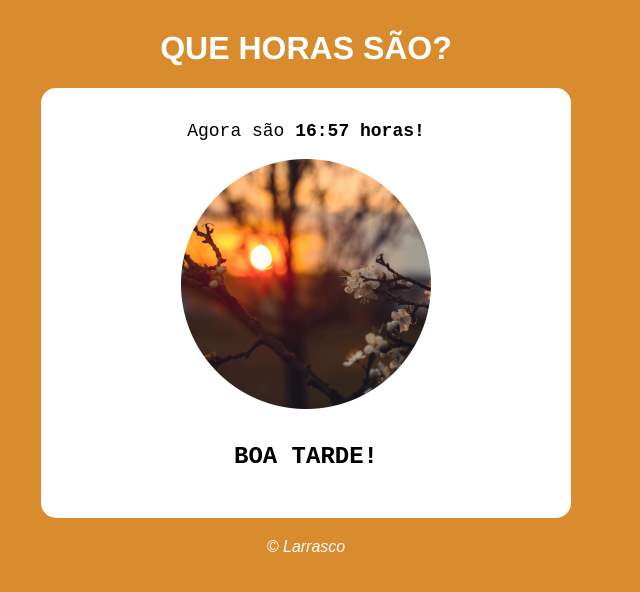
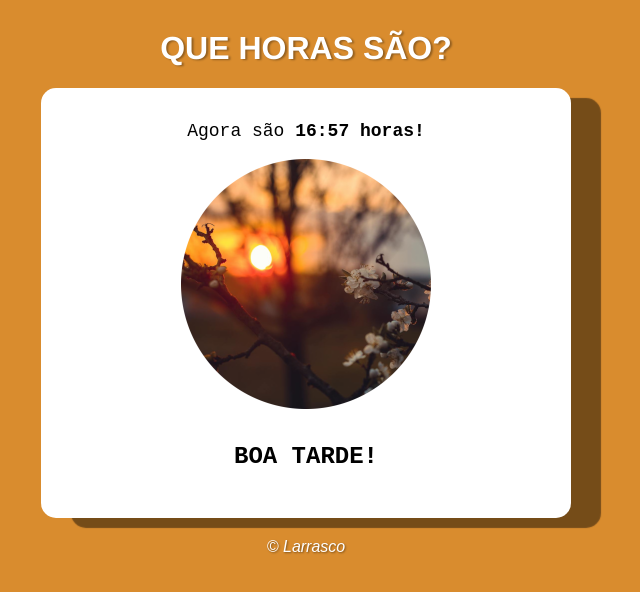
Before and after one commit to HudsonDev0/estudo-js, a plain HTML site: page ex07-site/index.html in a window 1280 px wide. Shown: the whole page, without its empty margins (334-974 px from the left). Drawn offline with Linux system fonts and the light colour scheme.

Commit message:
aplicando sombras

```diff
--- a/ex07-site/style.css
+++ b/ex07-site/style.css
@@ -12,11 +12,16 @@ header{
     margin-top: 30px;
 }
 
+header h1{
+    text-shadow: 2px 1px 2px rgba(0, 0, 0, 0.329);
+}
+
 main{
     background-color: white;
     height: 400px;
     width: 500px;
     border-radius: 15px;
+    box-shadow: 30px 10px 1px rgba(0, 0, 0, 0.459) ;
     margin: auto;
     padding: 15px;
 }
@@ -24,6 +29,7 @@ main{
 div{
     text-align: center;
 }
+
 
 #msg{
     font-family: 'Courier New', Courier, monospace;
@@ -36,9 +42,11 @@ div{
     font-size: x-large;
 }
 
+
 footer{
     color: white;
     text-align: center;
     padding-top: 20px;
     font-style: italic;
+    text-shadow: 1px 1px 2px rgba(0, 0, 0, 0.429);
 }
```
